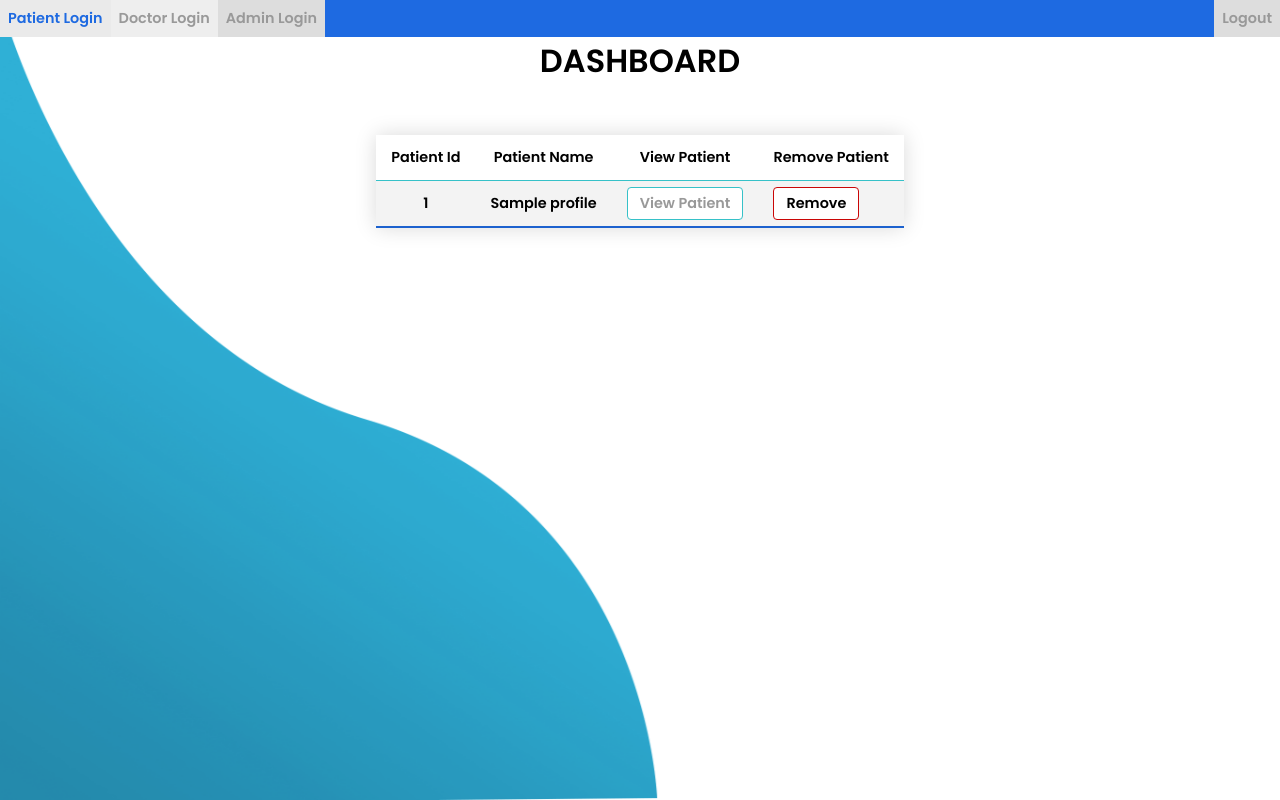
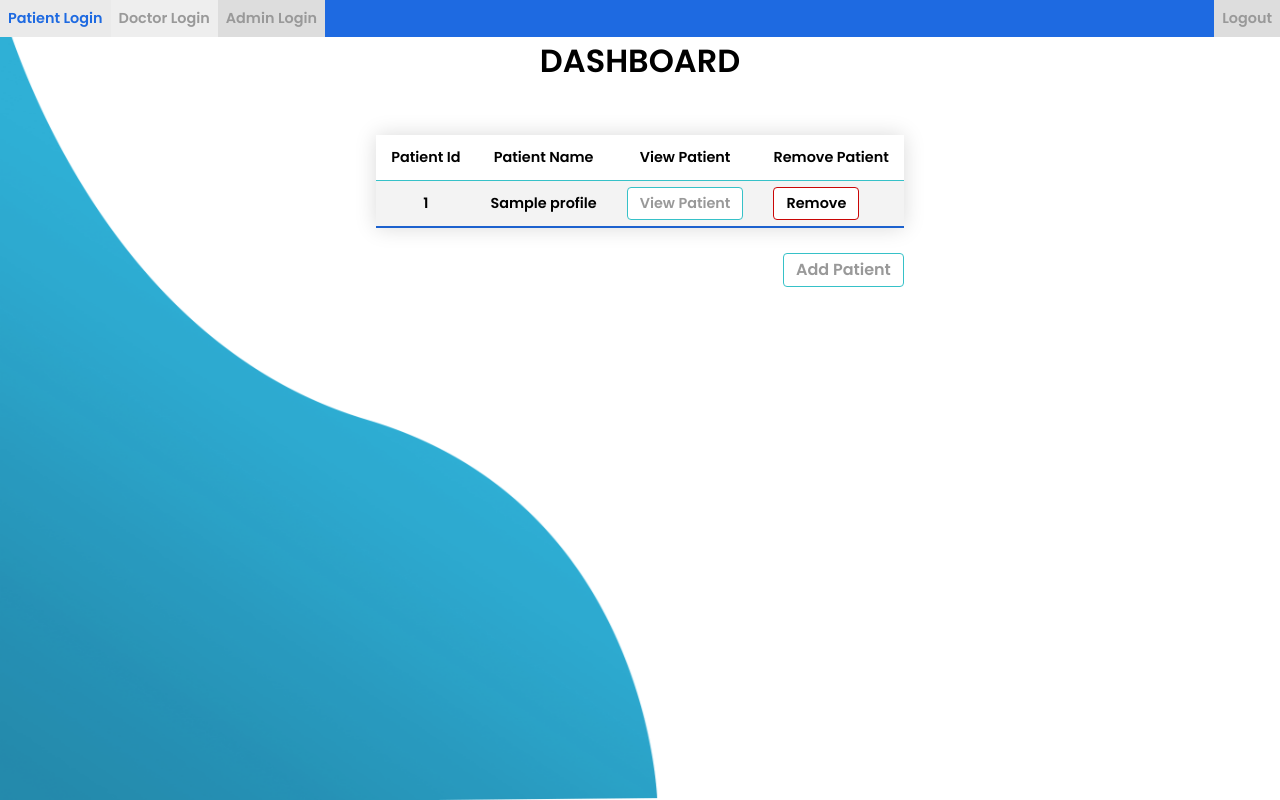
Before and after one commit to SmilinJasper/patient-monitoring-platform, a PHP site: page /doctor_dashboard.php in a window 1280 px wide. Run offline with PHP 8.4, Linux system fonts and the light colour scheme; tables that the repository leaves empty or names only in its code hold one stand-in row (values such as "Sample post"); some libraries are stand-ins or nearby versions.

Commit message:
align-add-patient-button

```diff
--- a/css/style.css
+++ b/css/style.css
@@ -369,6 +369,13 @@ input[type=number] {
 }
 
 .table-responsive {
+    display: flex;
+    flex-direction: column;
+    justify-content: center;
+    align-items: center;
+    width: max-content;
+    margin: auto;
+    padding: 0px 20px;
     overflow: auto;
 }
 
@@ -430,6 +437,10 @@ input[type=number] {
 
 .remove-account-button:hover {
     background: #ca0606;
+}
+
+.add-patient-button {
+    align-self: flex-end;
 }
 
 table td .question-number {
--- a/doctor_dashboard.php
+++ b/doctor_dashboard.php
@@ -52,7 +52,6 @@
 
             <!--Table with answersheets info-->
             <div class="table-responsive">
-                <center>
                     <table class="styled-table">
                         <tr>
                             <th>Patient Id</th>
@@ -83,7 +82,7 @@
                         ?>
 
                     </table>
-                </center>
+                    <a class="button add-patient-button" href="patient_registration_form.php">Add Patient</a>
             </div>
         </main>
     </body>
```
